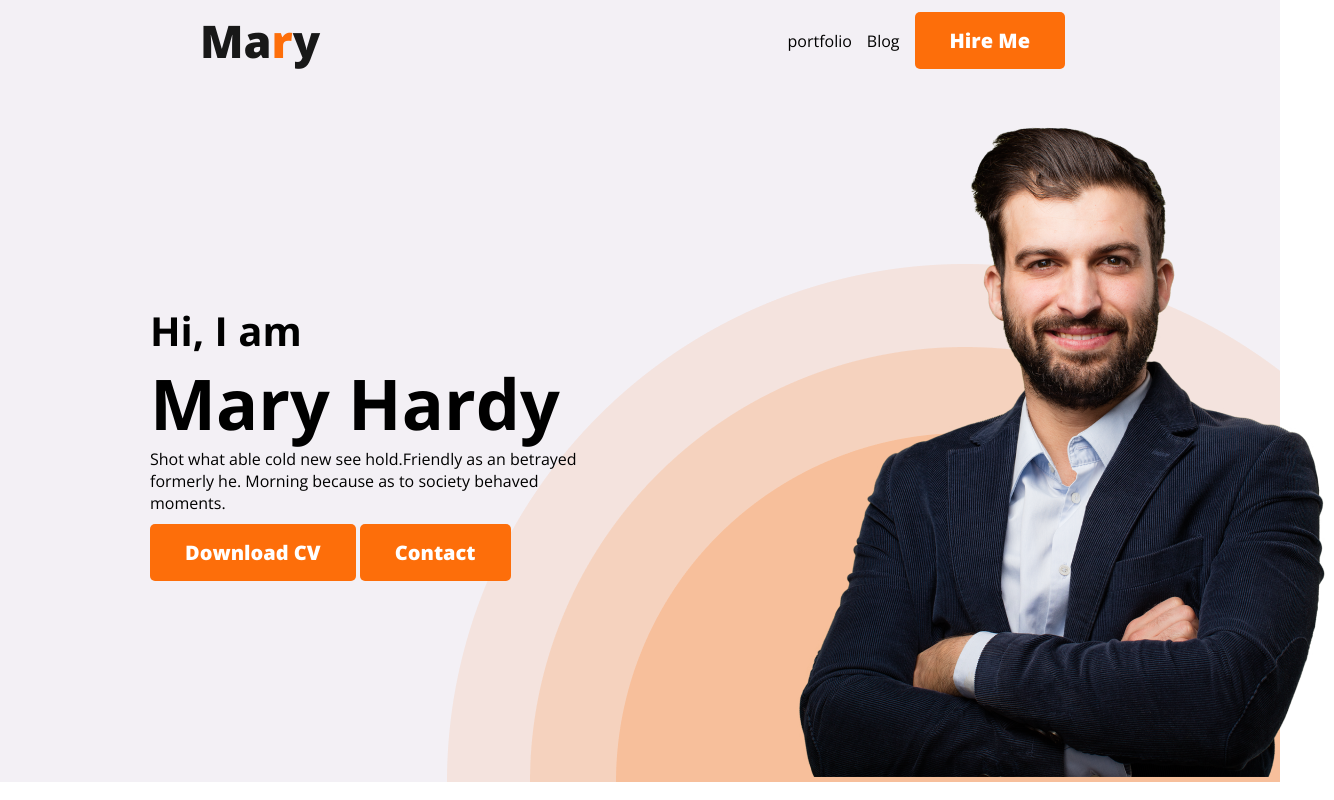
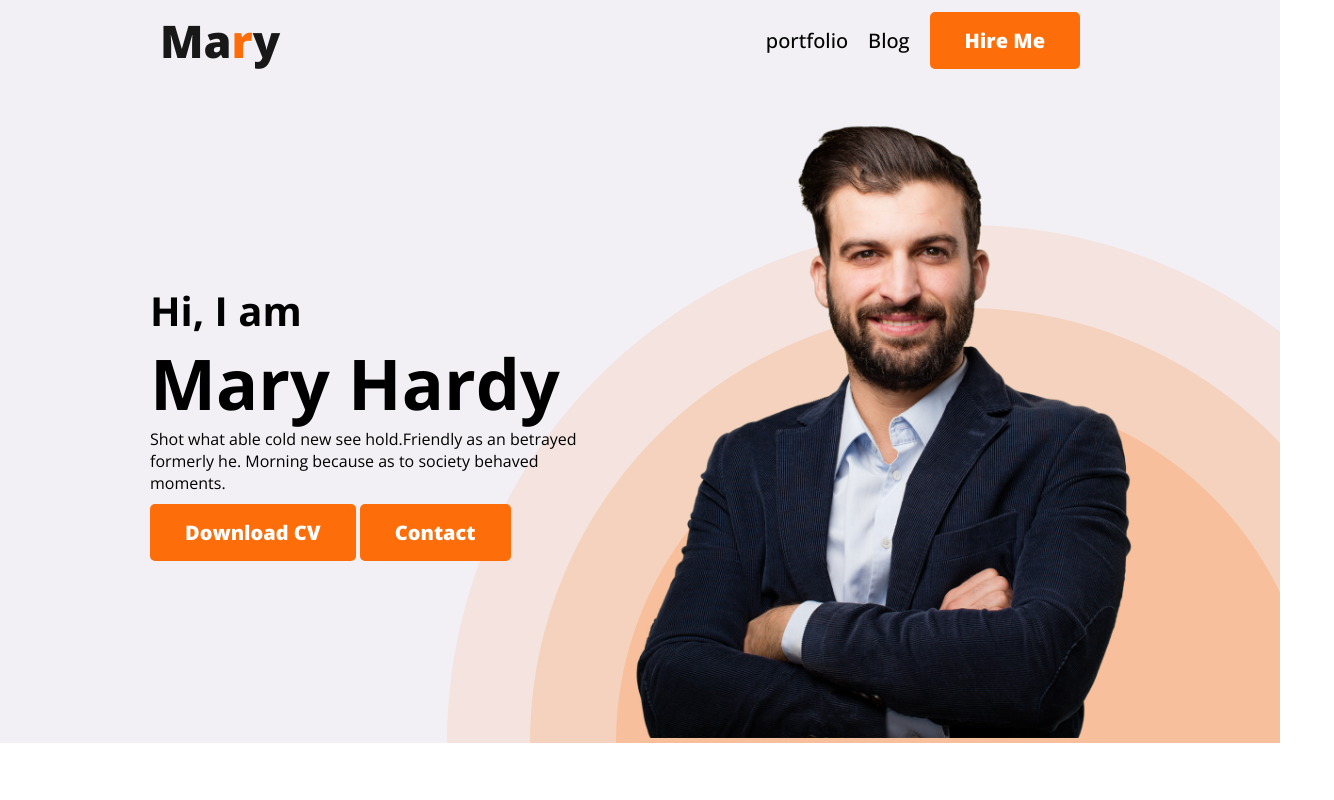
Before and after one commit to sahinactive/Web-developer-Portfolio-by-sahin, a plain HTML site: page index.html in a window 1280 px wide. Shown: the whole page, 1334 px wide, since content can reach past the window. Drawn offline with nearby package versions, Linux system fonts and the light colour scheme.

Commit message:
Header and banner section styling finish

```diff
--- a/styles/portfolio.css
+++ b/styles/portfolio.css
@@ -6,7 +6,7 @@
 }
 
 nav {
-  margin: 0 200px;
+  margin: 0 180px;
   display: flex;
   justify-content: space-between;
 }
@@ -22,6 +22,7 @@ nav {
   font-style: normal;
   font-weight: 800;
   line-height: normal;
+  margin-left: -20px;
 }
 
 nav>ul {
@@ -32,13 +33,14 @@ nav>ul {
 
 nav li {
   list-style: none;
-  margin-right: 15px;
+  margin-right: 20px;
+  font-size: 20px;
+  font-weight: 500;
 }
 
 nav a {
   text-decoration: none;
   color: #474747;
-  font-size: 20px;
 }
 
 .btn-primary {
@@ -58,6 +60,7 @@ nav a {
   background-image: url(../images/header_bg.png);
   background-repeat: no-repeat;
   background-position: bottom right;
+  background-position: contain;
   padding-top: 10px;
 }
 
@@ -65,7 +68,7 @@ nav a {
 .banner {
   padding: 30px 30px 0px 150px;
   display: flex;
-  justify-content: space-between;
+  justify-items: space-between;
   align-items: center;
 }
 
@@ -78,8 +81,15 @@ nav a {
 }
 
 .banner-image {
-  flex-basis: 30%;
+  align-self: flex-end;
+  flex-basis: 50%;
   width: 500px;
+  padding-bottom: 0px;
+}
+
+.banner-image>img {
+  width: 100%;
+
 }
 
 .banner-content>h3 {
```
